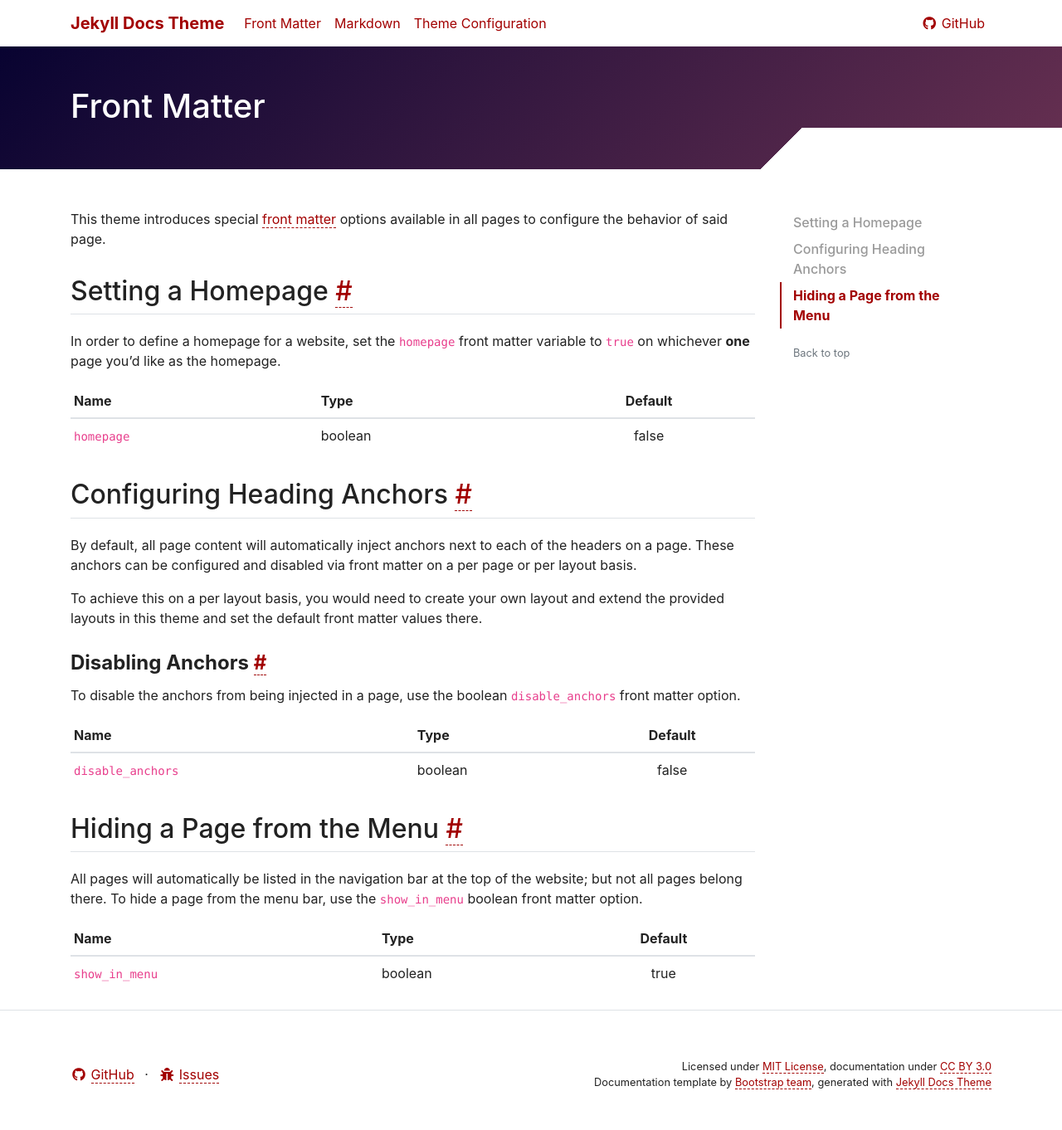
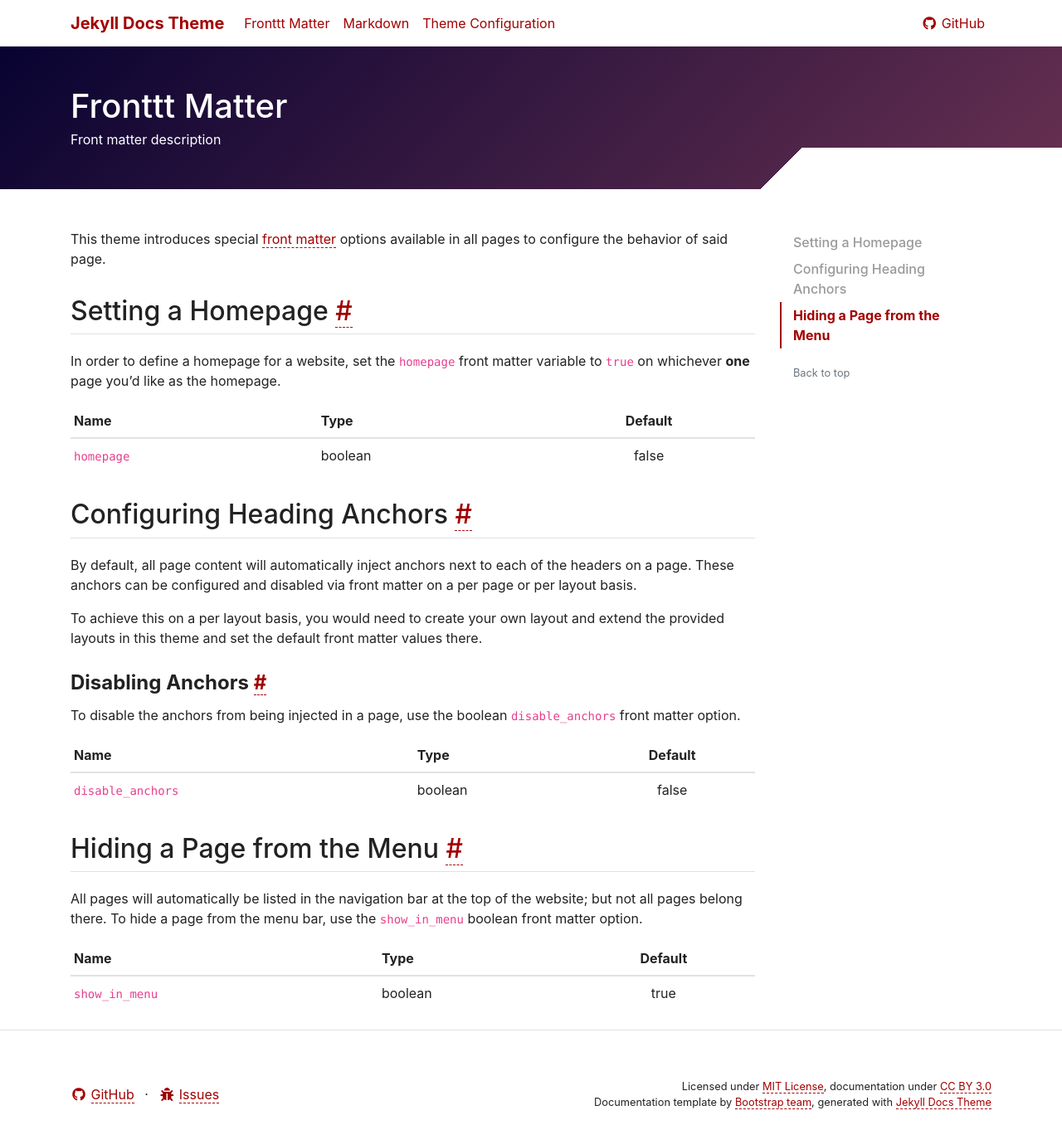
Before and after one commit to allejo/jekyll-docs-theme, a Jekyll site: the page built from documentation/front-matter.md, in a window 1280 px wide. Shown: the whole page at 83% size. Built offline with Jekyll 4.4.1, drawn with Linux system fonts in a browser that asks for light colours; nearby versions of some CDN libraries; comment, search, counter and statistics services are not loaded; before the commit the page ends 1338 px from its top, so only the background shows below that; grey boxes are pictures that could not be loaded.

Commit message:
Update front-matter.md

```diff
--- a/documentation/front-matter.md
+++ b/documentation/front-matter.md
@@ -1,7 +1,7 @@
 ---
 layout: page
-title: Front Matter
-description: ~
+title: Fronttt Matter
+description: Front matter description
 ---
 
 This theme introduces special [front matter](https://jekyllrb.com/docs/front-matter/) options available in all pages to configure the behavior of said page.
```
